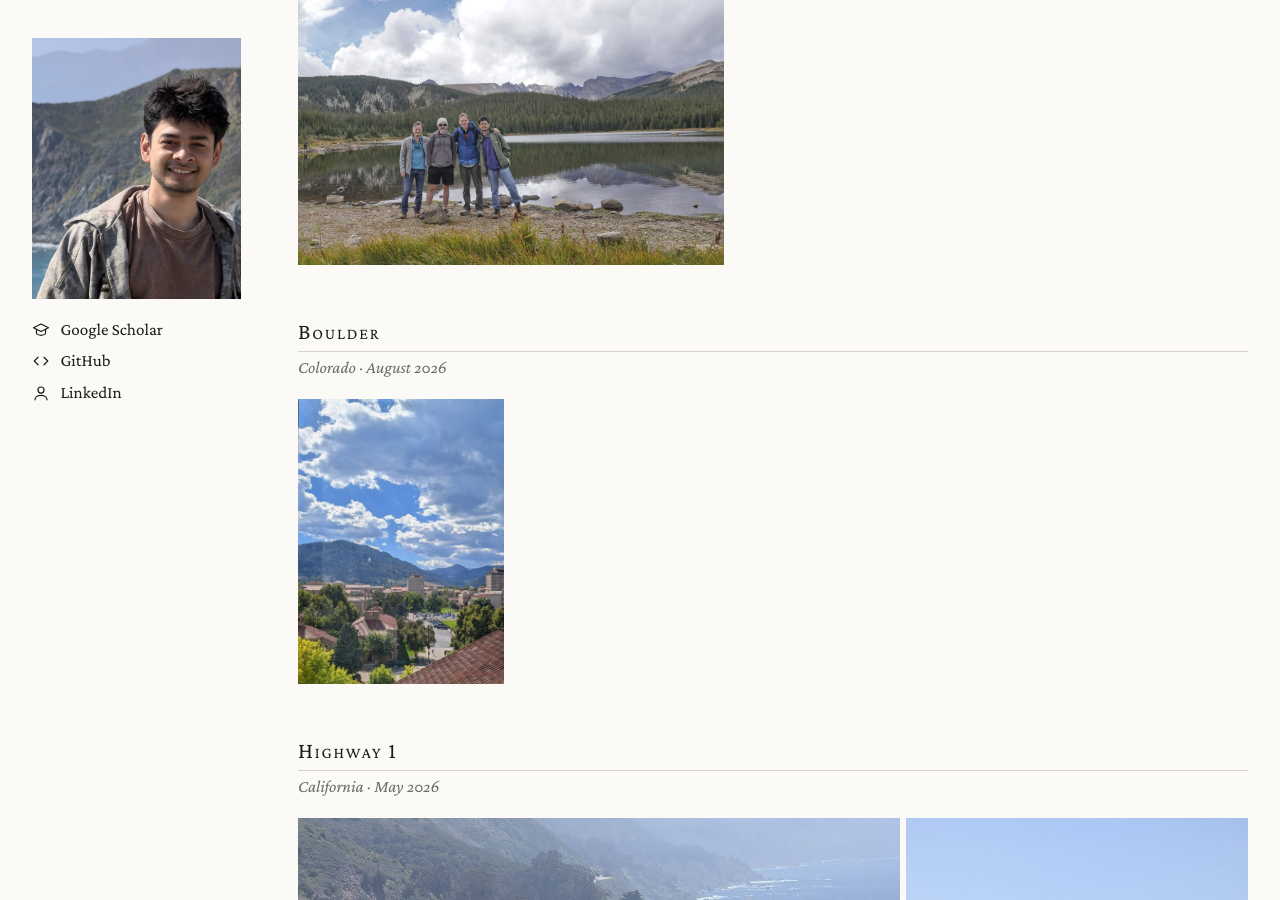
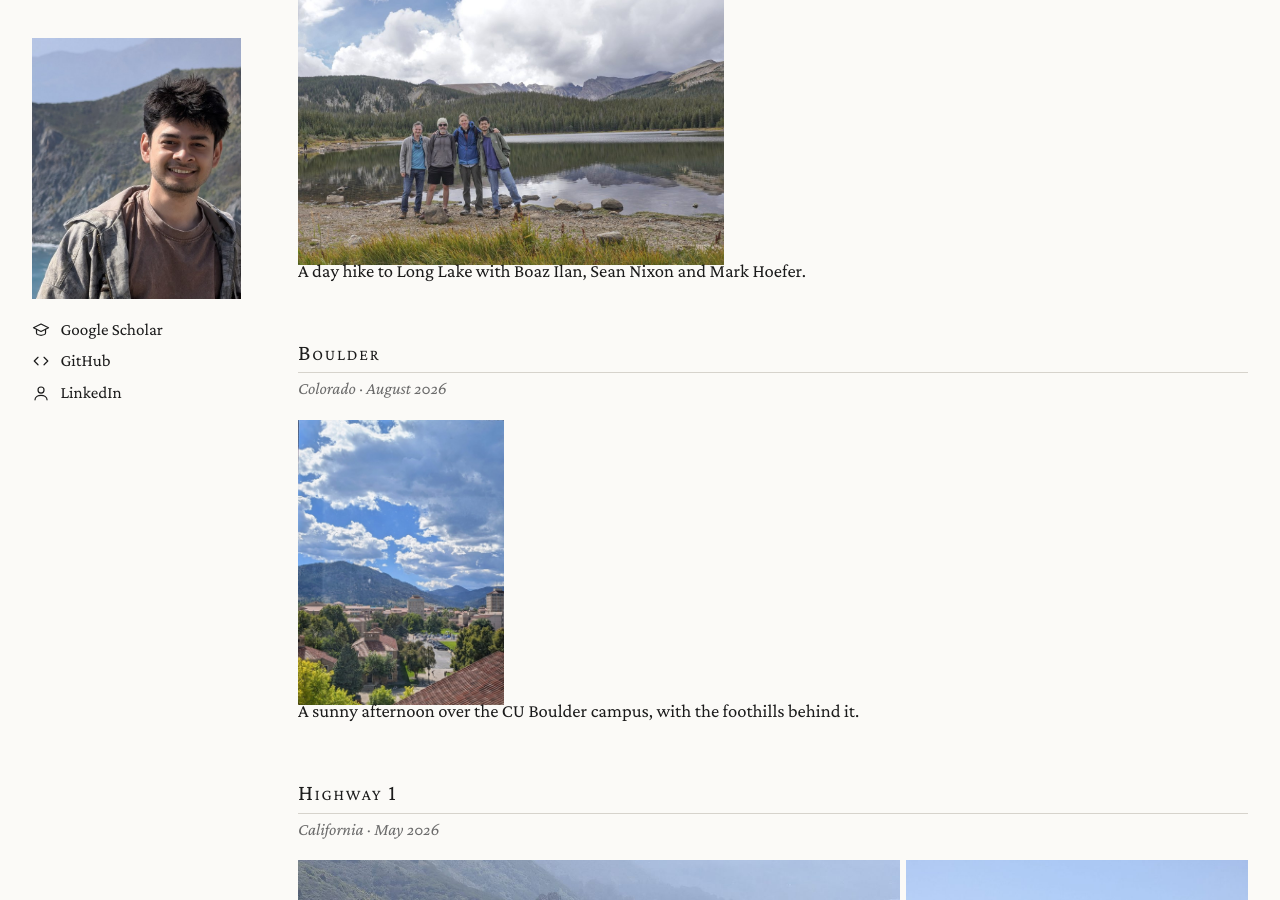
Before and after one commit to shashwatsharan/shashwatsharan.github.io, a Jekyll site: the page built from gallery.md, in a window 1280 px wide and 900 px high, scrolled down 491 px. Built offline with Jekyll 4.4.1, drawn with Linux system fonts in a browser that asks for light colours; some of the changed text lies outside the part shown.

Commit message:
Add captions to all albums

```diff
--- a/_data/gallery.yml
+++ b/_data/gallery.yml
@@ -8,11 +8,12 @@
 #   A smaller copy with the same name in assets/img/gallery/thumbs/ makes the
 #   page load faster, and is used automatically when it exists.
 # Optional per album
-#   description   a short line shown under the album's photos.
+#   description   a short line shown above the album's photos.
 
 - title: Long Lake Trail
   place: Colorado
   date: September 2026
+  description: A day hike to Long Lake with Boaz Ilan, Sean Nixon and Mark Hoefer.
   photos:
     - file: long-lake-2026-09.jpg
       ar: 1.493
@@ -21,6 +22,7 @@
 - title: Boulder
   place: Colorado
   date: August 2026
+  description: A sunny afternoon over the CU Boulder campus, with the foothills behind it.
   photos:
     - file: boulder-campus-2026-08.jpg
       ar: 0.721
@@ -29,6 +31,7 @@
 - title: Highway 1
   place: California
   date: May 2026
+  description: A drive along the California coast on Highway 1, past its cliffs, coves and fog.
   photos:
     - file: highway1-coast-2026-05.jpg
       ar: 1.328
@@ -55,6 +58,7 @@
 - title: Bella Luna
   place: Merced, California
   date: December 2025
+  description: Dinner in Merced with Boaz Ilan and Patrick Sprenger.
   photos:
     - file: dinner-2025-12.jpg
       ar: 1.778
```
